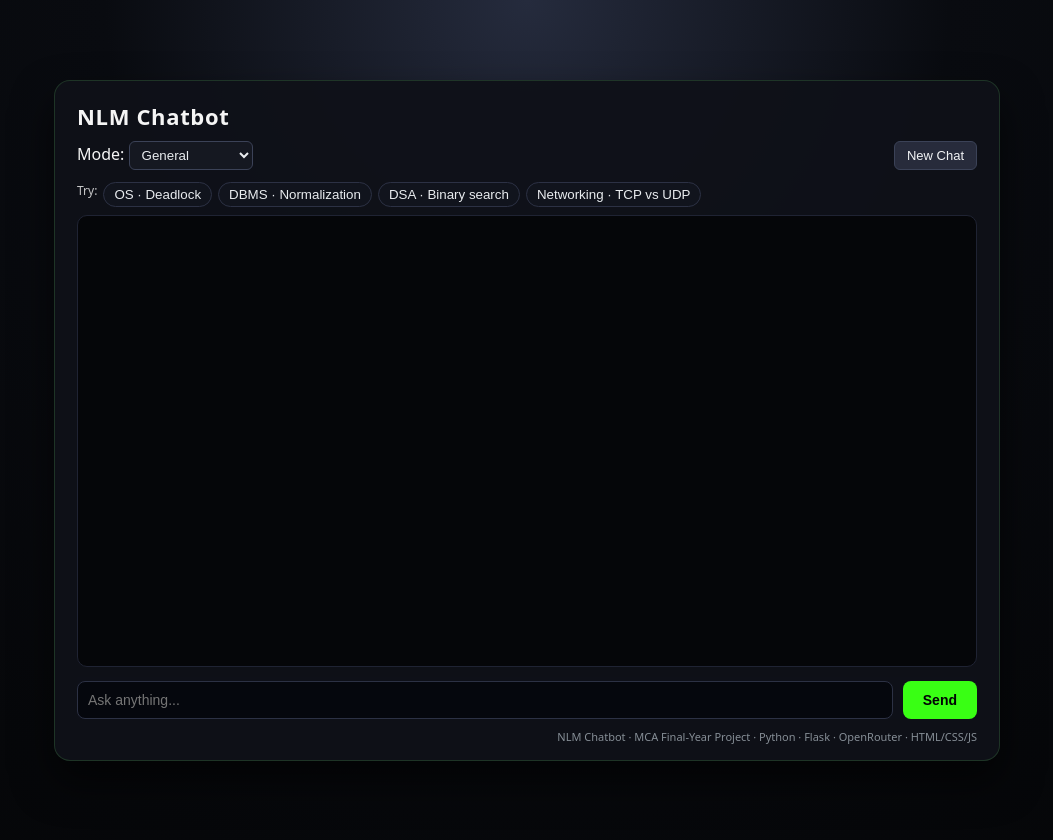
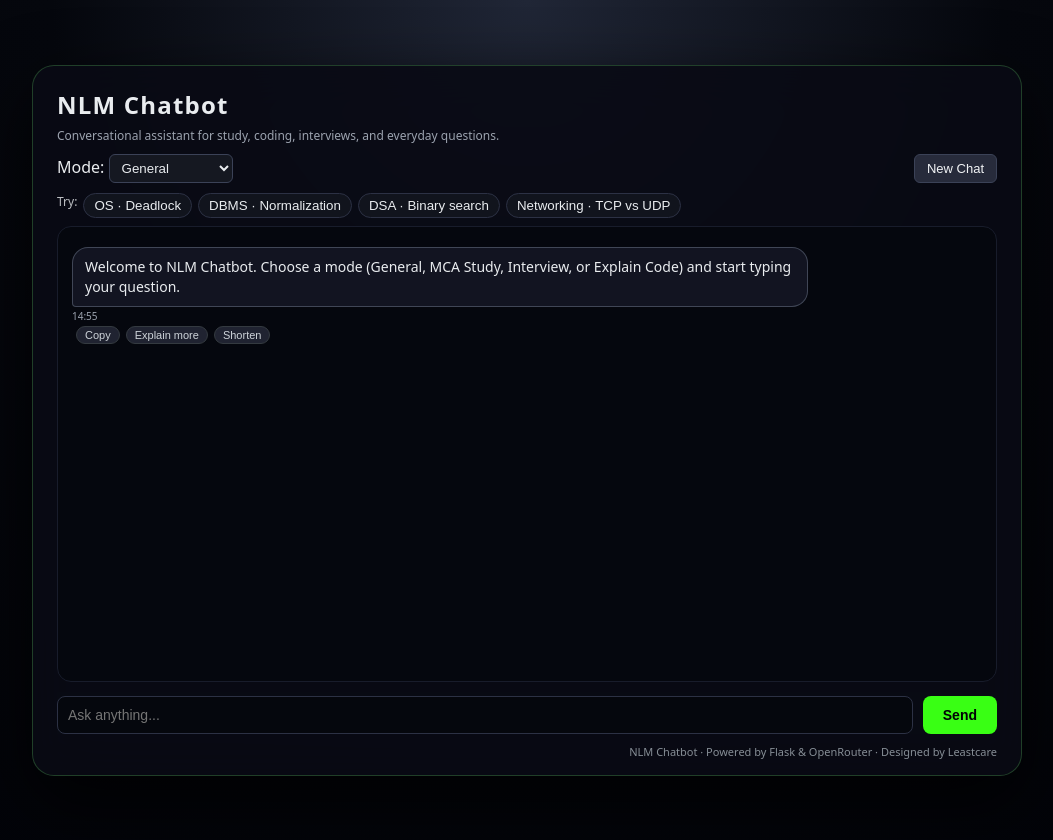
Before and after one commit to Leastcare/NLM_Chatbot, a Flask app: page / in a window 1280 px wide. Shown: the whole page, without its empty margins (113-1166 px from the left). Run offline with Flask 3, Linux system fonts and the light colour scheme.

Commit message:
update NLM Chatbot UI and footer

```diff
--- a/templates/index.html
+++ b/templates/index.html
@@ -5,8 +5,8 @@
     <style>
         body {
             font-family: system-ui, -apple-system, BlinkMacSystemFont, "Segoe UI", sans-serif;
-            background: radial-gradient(circle at top, #252b3d 0, #090b10 40%, #050608 100%);
-            color: #f5f5f5;
+            background: radial-gradient(circle at top, #202636 0, #05070d 45%, #020308 100%);
+            color: #e9ecef;
             margin: 0;
             min-height: 100vh;
             display: flex;
@@ -16,24 +16,31 @@
         }
         #app {
             width: 100%;
-            max-width: 900px;
-            background: rgba(15, 17, 25, 0.95);
-            border-radius: 16px;
-            box-shadow: 0 20px 40px rgba(0,0,0,0.6);
-            padding: 20px 22px 16px;
-            border: 1px solid rgba(120, 255, 120, 0.15);
+            max-width: 940px;
+            background: rgba(9, 11, 20, 0.9);
+            border-radius: 22px;
+            box-shadow: 0 26px 70px rgba(0,0,0,0.8);
+            padding: 22px 24px 16px;
+            border: 1px solid rgba(120, 255, 120, 0.22);
+            backdrop-filter: blur(22px);
+            -webkit-backdrop-filter: blur(22px);
         }
         h1 {
-            margin: 0 0 10px;
-            font-size: 22px;
-            letter-spacing: 0.03em;
+            margin: 0 0 6px;
+            font-size: 24px;
+            letter-spacing: 0.05em;
+        }
+        #subtitle {
+            font-size: 12px;
+            color: #9ca3af;
+            margin-bottom: 10px;
         }
         #top-bar {
             display: flex;
             align-items: center;
             justify-content: space-between;
             gap: 10px;
-            margin-bottom: 12px;
+            margin-bottom: 10px;
             flex-wrap: wrap;
         }
         #mode {
@@ -58,16 +65,16 @@
         #chatbox {
             height: 430px;
             overflow-y: auto;
-            border-radius: 10px;
-            padding: 10px 12px;
-            background: #050609;
-            border: 1px solid #1f2333;
+            border-radius: 14px;
+            padding: 12px 14px;
+            background: #05070e;
+            border: 1px solid #181c2b;
             margin-bottom: 10px;
         }
         .msg-row {
             display: flex;
             flex-direction: column;
-            margin: 6px 0;
+            margin: 8px 0;
         }
         .msg-row.user {
             align-items: flex-end;
@@ -76,11 +83,11 @@
             align-items: flex-start;
         }
         .bubble {
-            max-width: 75%;
-            padding: 8px 11px;
-            border-radius: 14px;
+            max-width: 78%;
+            padding: 9px 12px;
+            border-radius: 16px;
             font-size: 14px;
-            line-height: 1.4;
+            line-height: 1.45;
             word-wrap: break-word;
             white-space: pre-wrap;
         }
@@ -90,9 +97,16 @@
             border-bottom-right-radius: 4px;
         }
         .msg-row.bot .bubble {
-            background: #151821;
+            background: rgba(19, 22, 35, 0.95);
             color: #e9ecef;
             border-bottom-left-radius: 4px;
+            border: 1px solid rgba(148, 163, 184, 0.35);
+        }
+        .msg-row.user .bubble:hover {
+            box-shadow: 0 0 10px rgba(57,255,20,0.45);
+        }
+        .msg-row.bot .bubble:hover {
+            box-shadow: 0 0 10px rgba(0,0,0,0.6);
         }
         .bubble.typing {
             font-style: italic;
@@ -101,7 +115,7 @@
         .bot-actions {
             display: flex;
             gap: 6px;
-            margin: 2px 0 0 6px;
+            margin: 3px 0 0 4px;
             font-size: 11px;
         }
         .bot-action-btn {
@@ -116,13 +130,24 @@
         .bot-action-btn:hover {
             background: #2b3042;
         }
+        .bot-action-btn:active,
+        .suggest-btn:active,
+        button.send-btn:active {
+            transform: translateY(1px);
+            filter: brightness(0.95);
+        }
+        .msg-time {
+            font-size: 10px;
+            color: #9ca3af;
+            margin-top: 2px;
+        }
         #input-row {
             display: flex;
             gap: 10px;
             margin-top: 4px;
             position: sticky;
             bottom: 0;
-            background: rgba(15,17,25,0.98);
+            background: rgba(9, 11, 20, 0.96);
             padding-top: 4px;
         }
         #input {
@@ -174,6 +199,7 @@
 <body>
     <div id="app">
         <h1>NLM Chatbot</h1>
+        <div id="subtitle">Conversational assistant for study, coding, interviews, and everyday questions.</div>
 
         <div id="top-bar">
             <div>
@@ -205,7 +231,7 @@
         </div>
 
         <div id="footer">
-            NLM Chatbot · MCA Final-Year Project · Python · Flask · OpenRouter · HTML/CSS/JS
+            NLM Chatbot · Powered by Flask & OpenRouter · Designed by Leastcare
         </div>
     </div>
 
@@ -227,8 +253,16 @@
             const bubble = document.createElement('div');
             bubble.className = 'bubble';
             bubble.textContent = message;
+            row.appendChild(bubble);
 
-            row.appendChild(bubble);
+            // Time stamp
+            const timeDiv = document.createElement('div');
+            timeDiv.className = 'msg-time';
+            const now = new Date();
+            const hh = now.getHours().toString().padStart(2, '0');
+            const mm = now.getMinutes().toString().padStart(2, '0');
+            timeDiv.textContent = `${hh}:${mm}`;
+            row.appendChild(timeDiv);
 
             // For bot messages, add actions (Copy / Explain more / Shorten)
             if (sender === 'bot') {
@@ -335,6 +369,11 @@
                 // ignore
             }
         });
+
+        // Initial welcome message on first load
+        window.addEventListener('load', () => {
+            addMessage('Welcome to NLM Chatbot. Choose a mode (General, MCA Study, Interview, or Explain Code) and start typing your question.', 'bot');
+        });
     </script>
 </body>
 </html>
```
